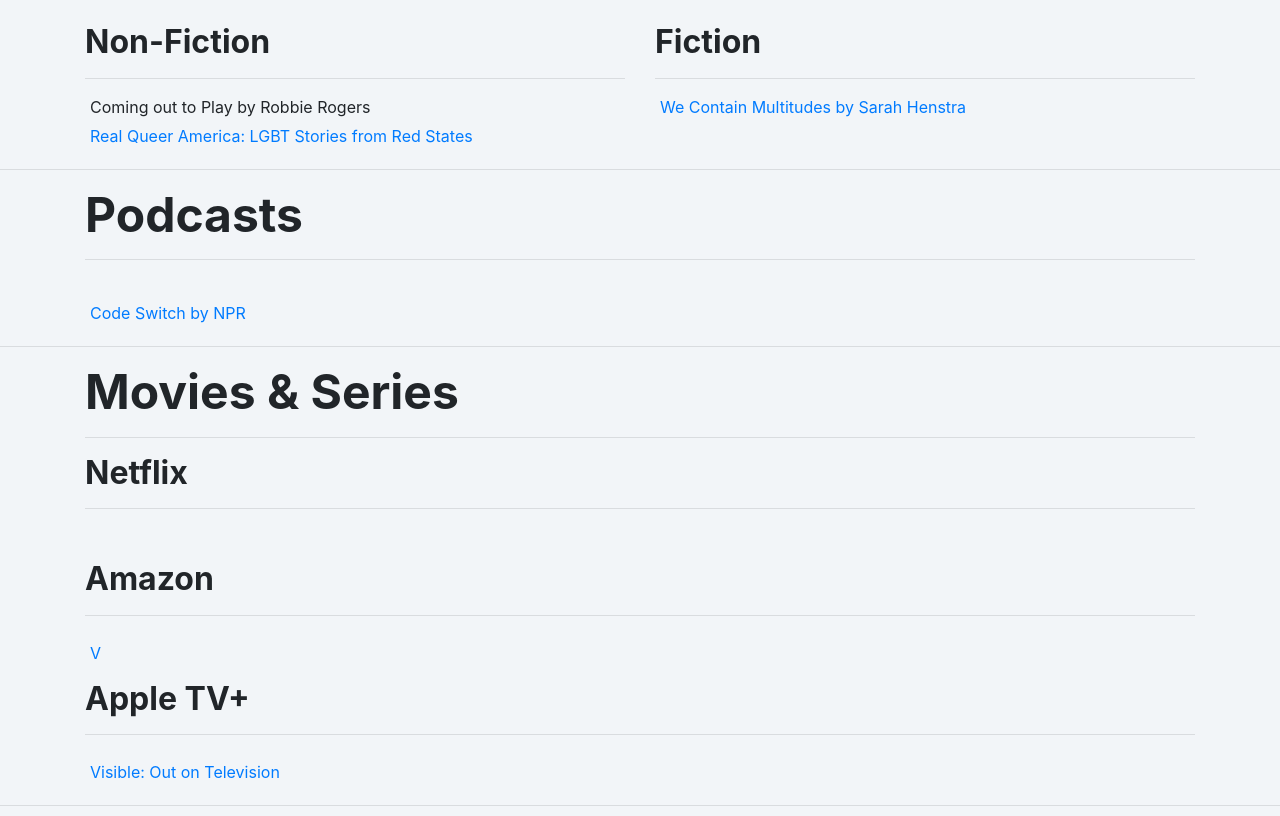
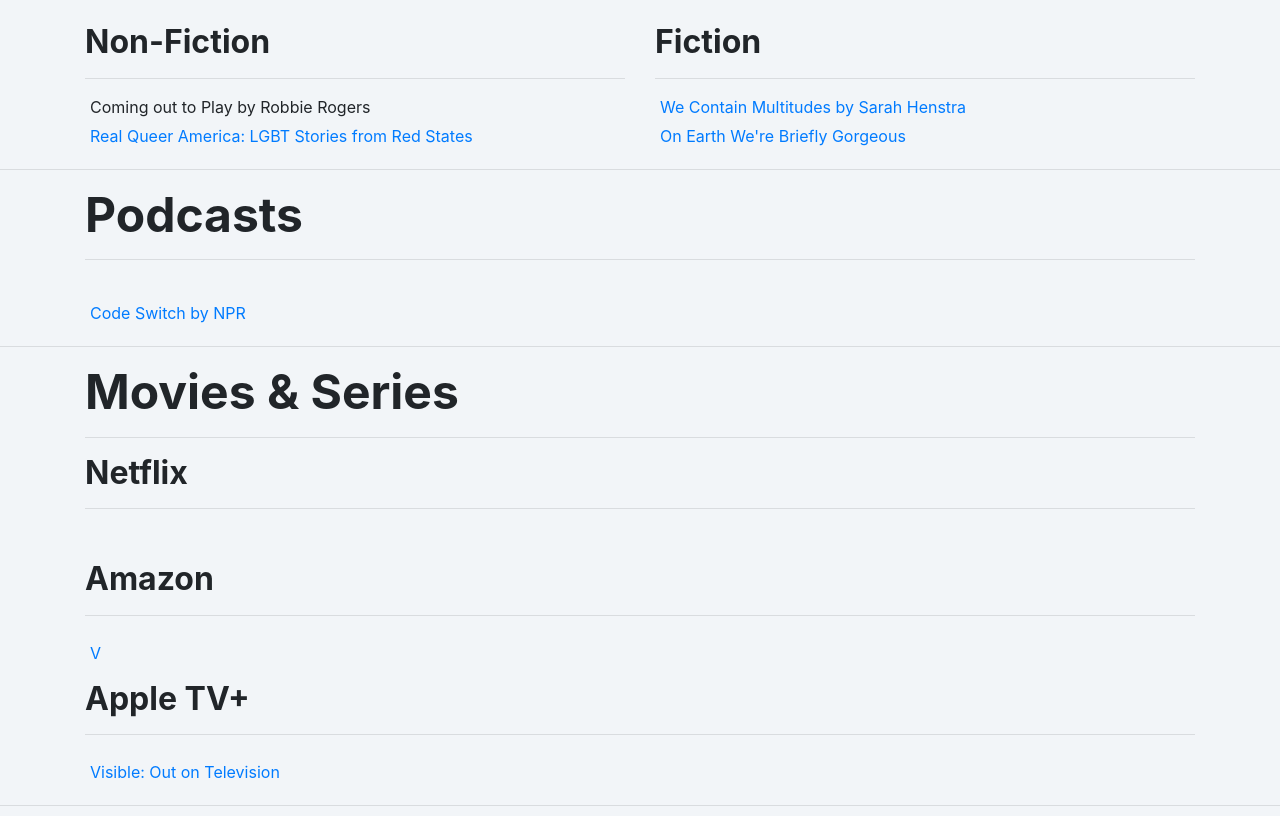
Before and after one commit to pkkemp/queer-resources, a plain HTML site: page index.html in a window 1280 px wide. Shown: the part 780-1596 px from the top of the page. Drawn offline with Linux system fonts and the light colour scheme.

Commit message:
add on earth we're briefly gorgeous

```diff
--- a/index.html
+++ b/index.html
@@ -48,6 +48,7 @@
                     <h2 style="font-size: 2em;font-weight: 700;">Fiction</h2>
                     <hr>
                     <p style="margin: 5px 5px;"><a href="https://www.goodreads.com/book/show/41716953-we-contain-multitudes">We Contain Multitudes by Sarah Henstra</a></p>
+                    <p style="margin: 5px 5px;"><a href="https://www.goodreads.com/book/show/41880609-on-earth-we-re-briefly-gorgeous">On Earth We're Briefly Gorgeous</a></p>
                 </div>
             </div>
         </div>
```
